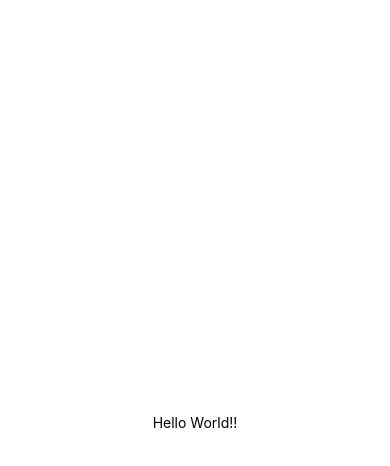
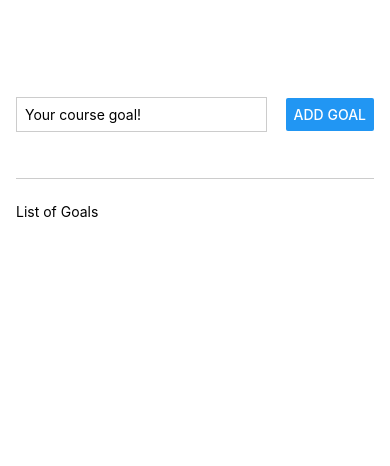
Before and after one commit to BillStephens2022/Goals-ReactNative, a React Native app: screen / in a window 390 px wide. Shown: the top 466 px of the page. Built offline with nearby package versions, Linux system fonts and the light colour scheme.

Commit message:
added basic layout of app

```diff
--- a/App.js
+++ b/App.js
@@ -1,20 +1,42 @@
-import { StatusBar } from 'expo-status-bar';
-import { StyleSheet, Text, View } from 'react-native';
+import { StyleSheet, Text, View, Button, TextInput } from "react-native";
 
 export default function App() {
   return (
-    <View style={styles.container}>
-      <Text>Hello World!!</Text>
-      <StatusBar style="auto" />
+    <View style={styles.appContainer}>
+      <View style={styles.inputContainer}>
+        <TextInput style={styles.textInput} placeholder="Your course goal!" />
+        <Button title="Add Goal" />
+      </View>
+      <View style={styles.goalsContainer}>
+        <Text>List of Goals</Text>
+      </View>
     </View>
   );
 }
 
 const styles = StyleSheet.create({
-  container: {
+  appContainer: {
+    paddingTop: 50,
+    paddingHorizontal: 16,
+    flex: 1
+  },
+  inputContainer: {
     flex: 1,
-    backgroundColor: '#fff',
-    alignItems: 'center',
-    justifyContent: 'center',
+    flexDirection: "row",
+    justifyContent: "space-between",
+    alignItems: "center",
+    marginBottom: 24,
+    borderBottomWidth: 1,
+    borderBottomColor: "#cccccc",
   },
+  textInput: {
+    borderWidth: 1,
+    borderColor: "#cccccc",
+    width: "70%",
+    marginRight: 8,
+    padding: 8,
+  },
+  goalsContainer: {
+    flex: 5
+  }
 });
--- a/package.json
+++ b/package.json
@@ -1,5 +1,5 @@
 {
-  "name": "awesomeproject",
+  "name": "goals-reactnative",
   "version": "1.0.0",
   "main": "node_modules/expo/AppEntry.js",
   "scripts": {
```
